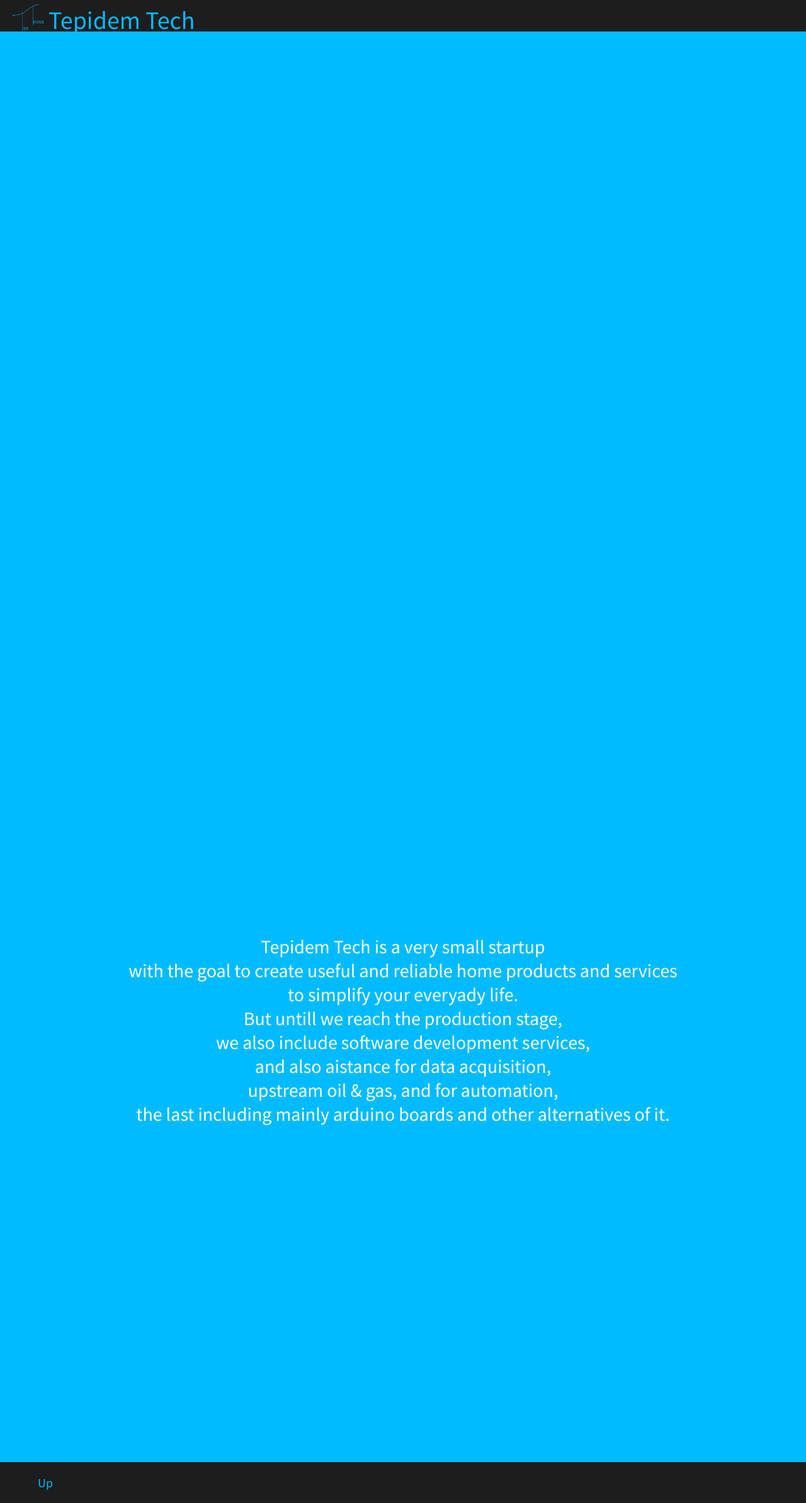
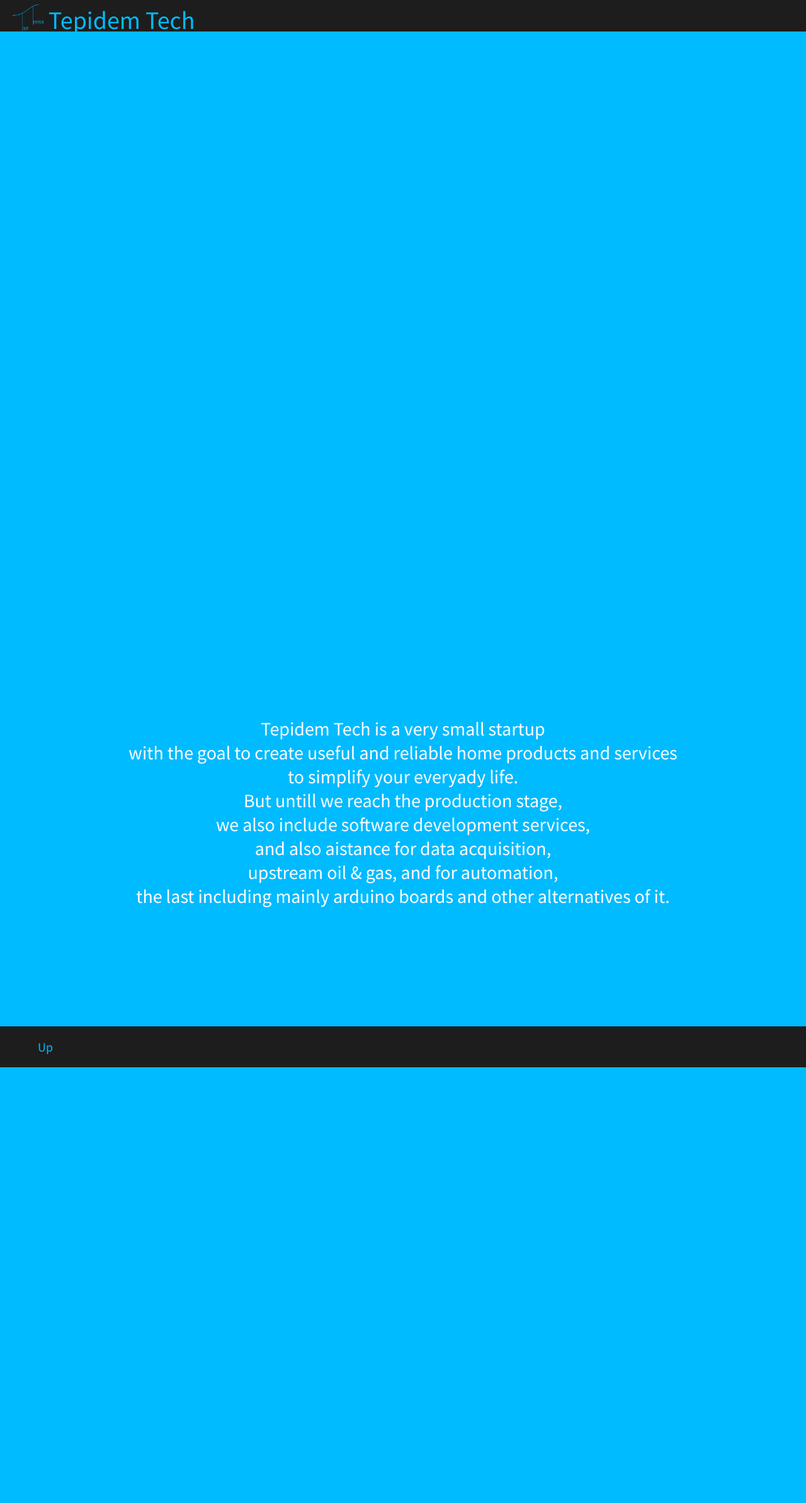
Before and after one commit to tepidemtech/tepidemtech.github.io, a Jekyll site: the page built from index.html, in a window 1280 px wide. Shown: the whole page at 63% size. Built offline with Jekyll 4.4.1, drawn with Linux system fonts in a browser that asks for light colours; after the commit the page ends 1695 px from its top, so only the background shows below that.

Commit message:
Fix about padding for desktop browsers

```diff
--- a/css/style.css
+++ b/css/style.css
@@ -179,7 +179,7 @@ div.about {
     height: 50%;
     min-height: 100px;
     width: 100%;
-    padding: 40% 0;
+    padding: 10% 0;
 
     display: flex;
     flex-direction: column;
@@ -247,6 +247,10 @@ div.about span {
         animation: none;
     }
 
+    div.about {
+        padding: 40% 0;
+    }
+
     div.about span {
         font-size: 18px;
     }
--- a/index.html
+++ b/index.html
@@ -26,28 +26,28 @@ title: home
             </a>
         </div>
         <div class="about">
-            <span class="aboutText">
+            <span>
                 Tepidem Tech is a very small startup
             </span>
-            <span class="aboutText">
+            <span>
                 with the goal to create useful and reliable home products and services
             </span>
-            <span class="aboutText">
+            <span>
                 to simplify your everyady life.
             </span>
-            <span class="aboutText">
+            <span>
                 But untill we reach the production stage,
             </span>
-            <span class="aboutText">
+            <span>
                 we also include software development services,
             </span>
-            <span class="aboutText">
+            <span>
                 and also aistance for data acquisition,
             </span>
-            <span class="aboutText">
+            <span>
                 upstream oil & gas, and for automation,
             </span>
-            <span class="aboutText">
+            <span>
                 the last including mainly arduino boards and other alternatives of it.
             </span>
         </div>
```
Also changed, not shown: 2 other files.
